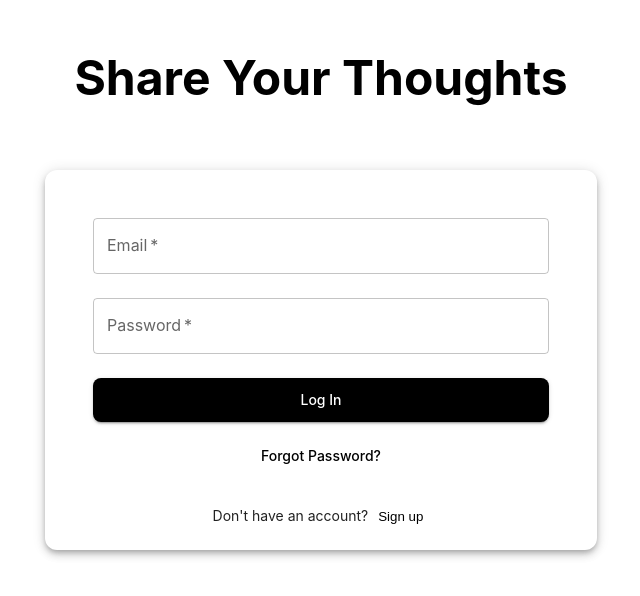
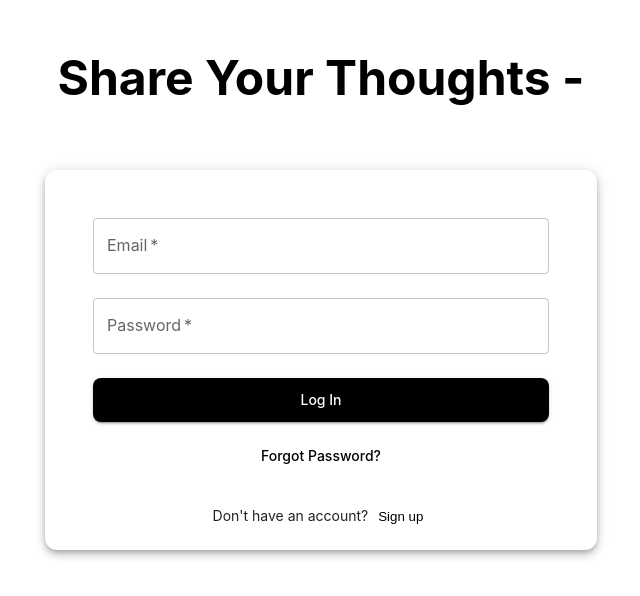
Before and after one commit to OG1103/blogs-web, a Next.js app: page / in a window 1280 px wide. Shown: the part 108-704 px from the top of the page, without its empty margins (319-959 px from the left). Built offline with nearby package versions, Linux system fonts and the light colour scheme; no server answers.

Commit message:
testing instances deployment

```diff
--- a/src/app/Components/Auth/LoginForm.tsx
+++ b/src/app/Components/Auth/LoginForm.tsx
@@ -37,7 +37,6 @@ export default function LoginForm() {
           alert(error.response.data.err.message || "An error occurred.");
         }
       } else {
-        console.error(err);
         alert("An unexpected error occurred");
       }
     } finally {
--- a/src/app/Components/Auth/SignUpForm.tsx
+++ b/src/app/Components/Auth/SignUpForm.tsx
@@ -38,7 +38,6 @@ export default function SignupForm() {
         console.log(error.response.data);
         alert(error.response.data);
       } else {
-        console.error(err);
         alert("An unexpected error occurred");
       }
     } finally {
--- a/src/pages/index.tsx
+++ b/src/pages/index.tsx
@@ -18,13 +18,14 @@ export default function AuthPage() {
   const [isLogin, setIsLogin] = useState(true);
   const [isForgotPasswordOpen, setIsForgotPasswordOpen] = useState(false);
   const [resetEmail, setResetEmail] = useState<string | null>(null);
+  const [instance,setInstance] = useState("");
 
   useEffect(() => {
     // Fetch the instance-info.json file
     fetch('/instance-info.json')
       .then((response) => response.json())
       .then((data) => {
-        console.log('Instance Info:', data);
+        setInstance(data);
       })
       .catch((error) => {
         console.error('Error fetching instance info:', error);
@@ -58,7 +59,7 @@ export default function AuthPage() {
       <MotionContainer initial="hidden" animate="visible" variants={containerVariants}>
         <MotionItem variants={itemVariants}>
           <Typography variant="h3" component="h1" align="center" sx={{ mb: 8, fontWeight: "bold" }}>
-            Share Your Thoughts
+            {`Share Your Thoughts - ${instance}` }
           </Typography>
         </MotionItem>
 
```
